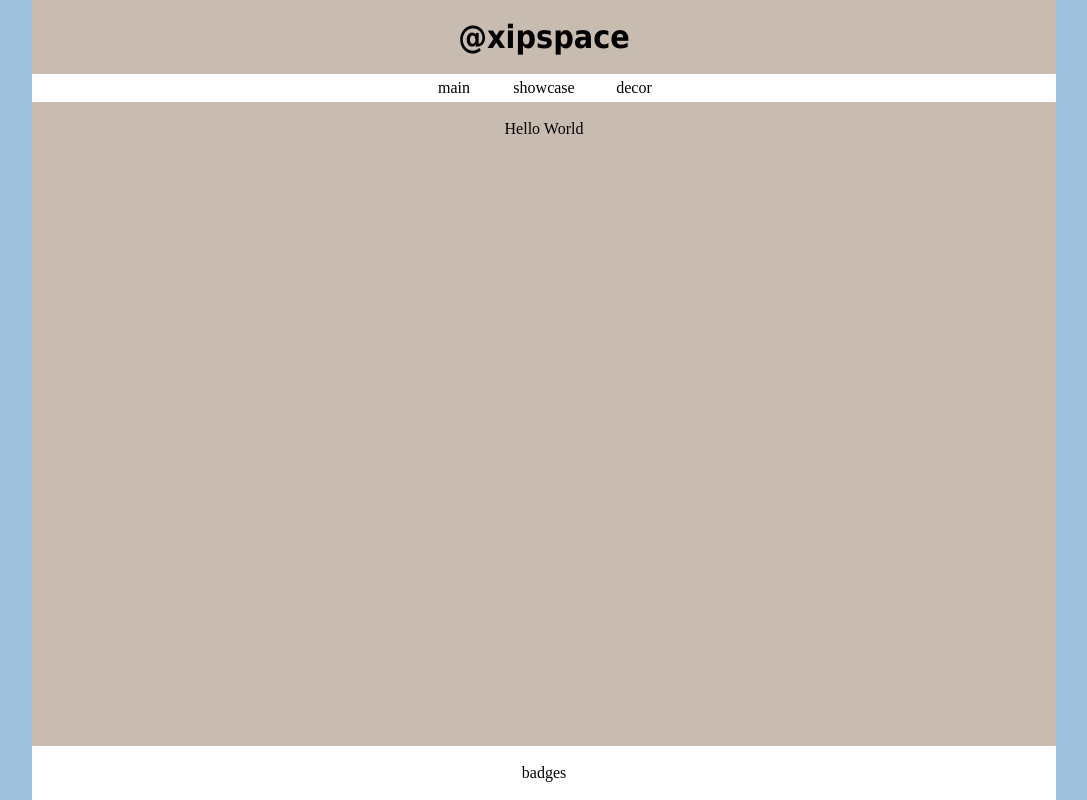
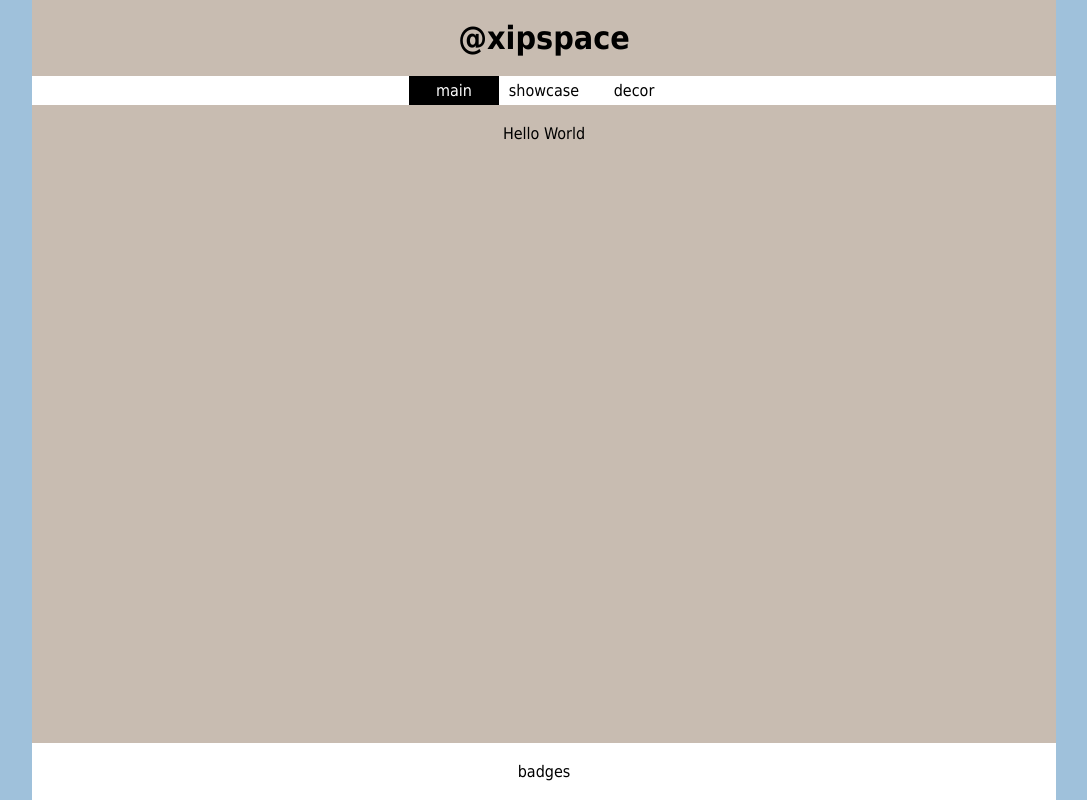
Before and after one commit to xipspace/xipspace.github.io, a plain HTML site: page index.html in a window 1280 px wide. In both pictures the pointer is over the item "main". Shown: the whole page, without its empty margins (96-1183 px from the left). Drawn offline with nearby package versions, Linux system fonts and the light colour scheme.

Commit message:
Setup web safe fonts

```diff
--- a/acid.css
+++ b/acid.css
@@ -8,6 +8,7 @@
 
 html {
 	background-color: #9FC1DB;
+	font-family: Tahoma, Verdana, sans-serif;
 }
 
 body {
@@ -51,8 +52,9 @@ ul li {
 	width: 90px;
 }
 
-.banner {
-	font-family: Tahoma, Verdana, sans-serif;
+ul li:hover {
+	background-color: #000000;
+	color: #FFFFFF;
 }
 
 .showcase {
```
